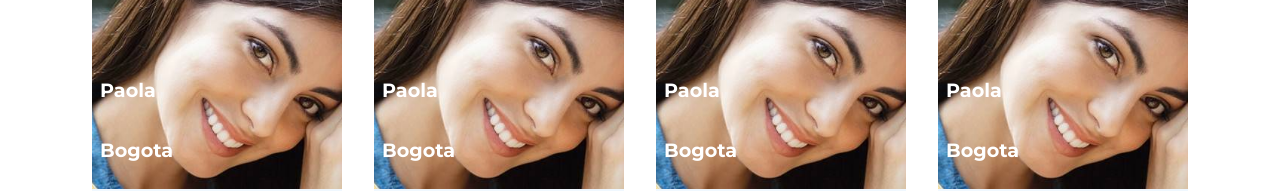
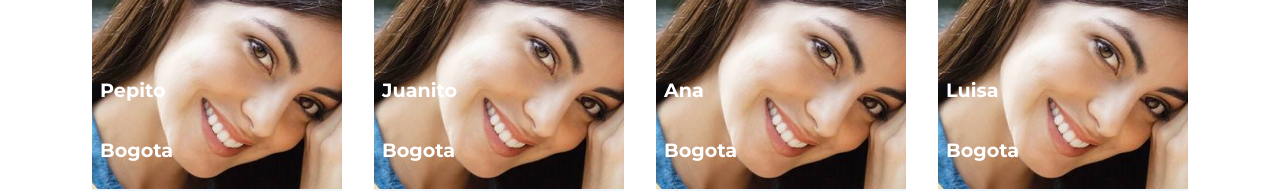
Before and after one commit to JairoSolarteRodriguez/match-app-front, a React (Create React App) app: page / in a window 1280 px wide. Shown: the part 296-487 px from the top of the page. Built offline with nearby package versions, Linux system fonts and the light colour scheme.

Commit message:
props in card

```diff
--- a/src/components/Card/Card.jsx
+++ b/src/components/Card/Card.jsx
@@ -1,13 +1,14 @@
 import React from 'react'
 import './Card.css'
 
-const Card = () => {
+const Card = (props) => {
+
   return (
     <div className='papa'>
       <div className='hijo'>
          {/* <img src={imagenprueba}  alt=""  /> */}
          <div className="xx">
-         <p>Paola</p>
+         <p>{props.name}</p>
          <p>Bogota</p>
          </div>
 
--- a/src/components/ListOfCards/ListOfCards.jsx
+++ b/src/components/ListOfCards/ListOfCards.jsx
@@ -6,7 +6,11 @@ const ListOfCards = () => {
 
   console.log(data)
   return <>
-    {data.map(({id, name, image, location, description, time}) => <Card key={id} name={name} image={image} location={location} description={description} time={time}/>)}
+    {
+      data.map(({id, name, image, location, description, time}) =>(
+        <Card key={id} name={name} image={image} location={location} description={description} time={time}/>
+      ))
+    }
   </>
 }
 
```
